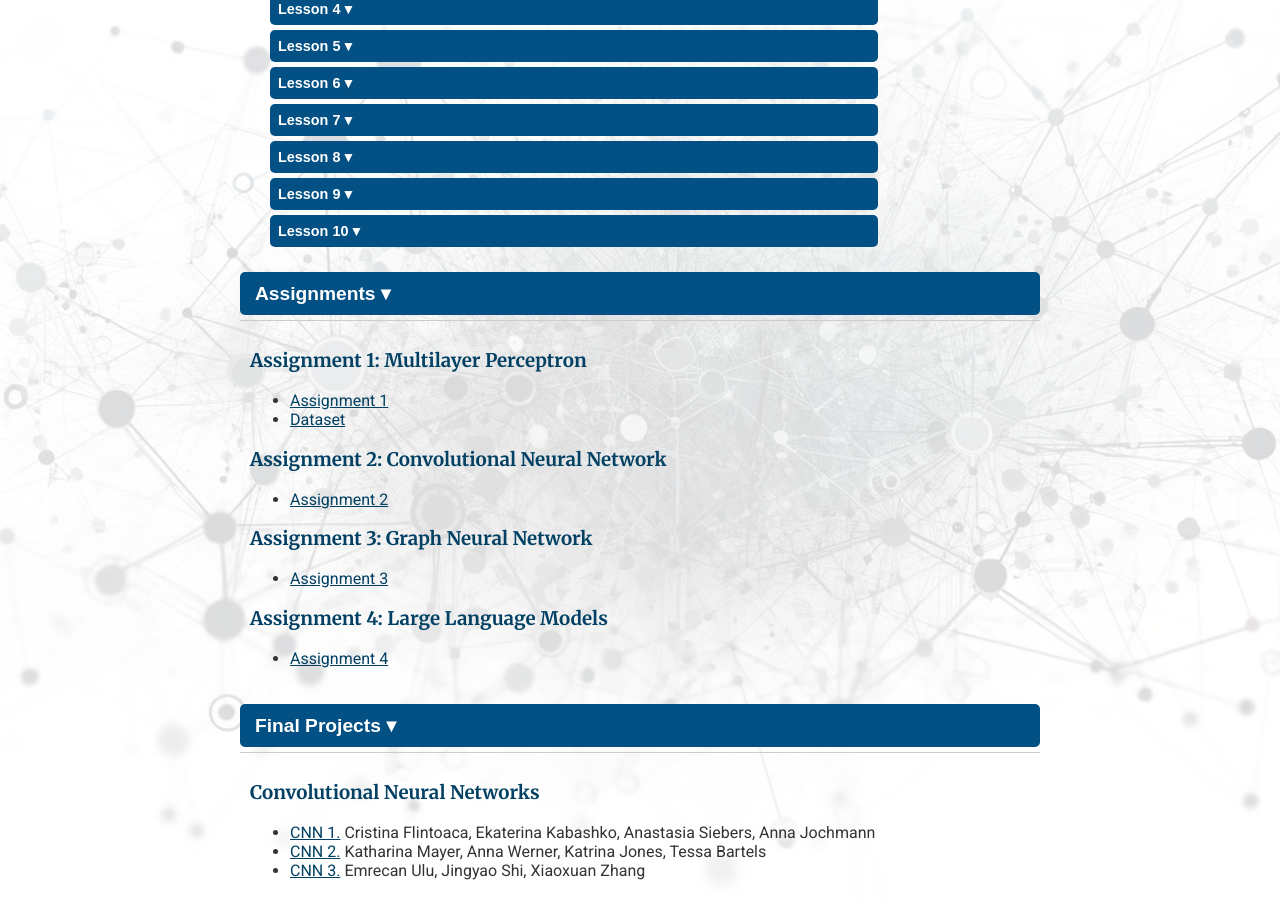
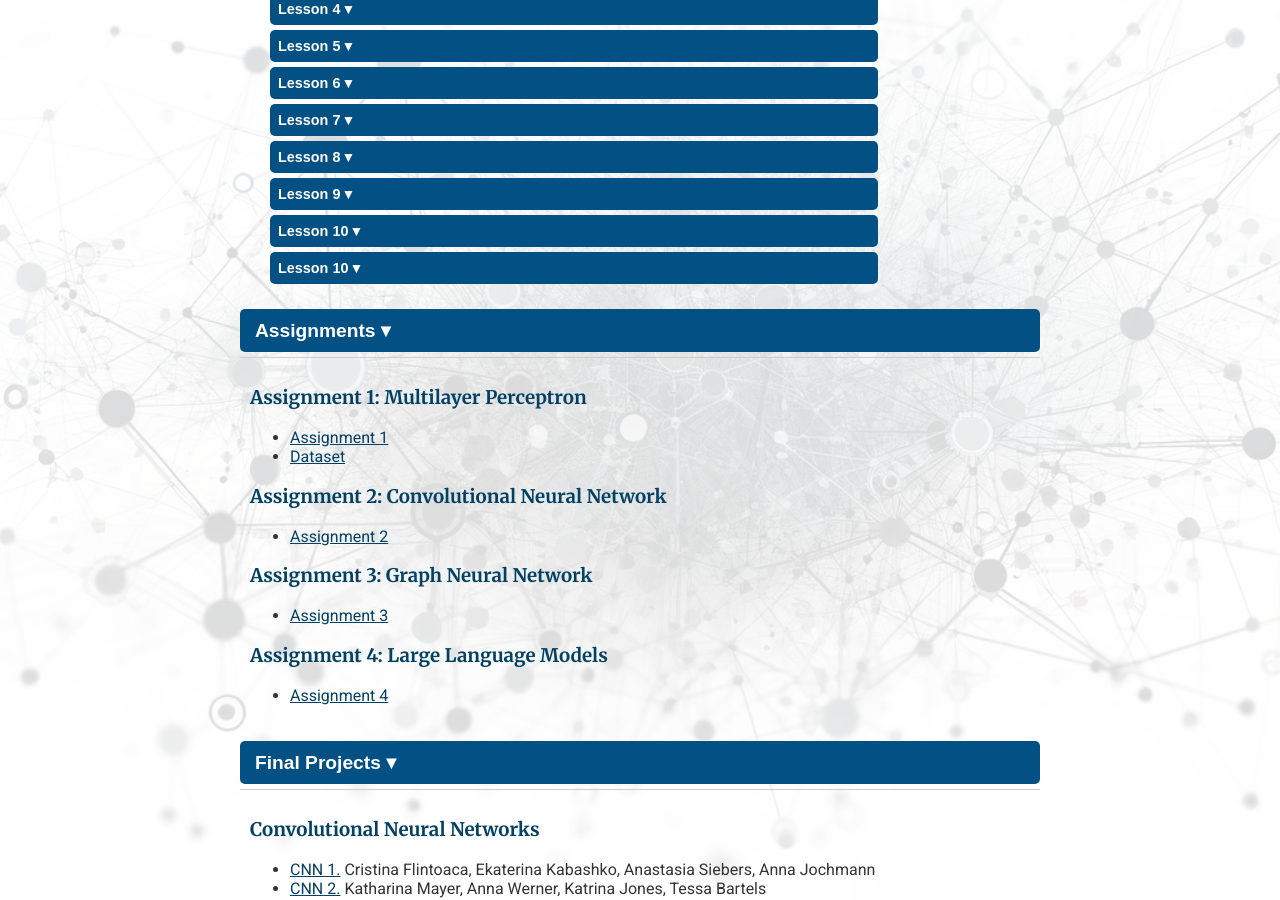
Before and after one commit to giordano-demarzo/giordano-demarzo.github.io, a Jekyll site: the page built from Deep_Learning_25.markdown, in a window 1280 px wide and 900 px high, scrolled down 2768 px. Built offline with Jekyll 4.4.1, drawn with Linux system fonts in a browser that asks for light colours.

Commit message:
Seminar 11

```diff
--- a/Deep_Learning_25.markdown
+++ b/Deep_Learning_25.markdown
@@ -292,6 +292,15 @@
     			</ul>
            </div>
        </div>
+       <div class="nested-accordion">
+           <button class="nested-accordion-button">Lesson 10 &#9662;</button>
+           <div class="nested-accordion-content">
+               <h4>Readings and Slides</h4>
+                   	<ul>
+                   		<li><a href="/files/dlss25/slides/DLSS10.pdf">Slides: Reinforcement Learning</a></li>
+    			</ul>
+           </div>
+       </div>
    </div>
 
    <!-- Assignments -->
```
Also changed, not shown: 1 other file.
